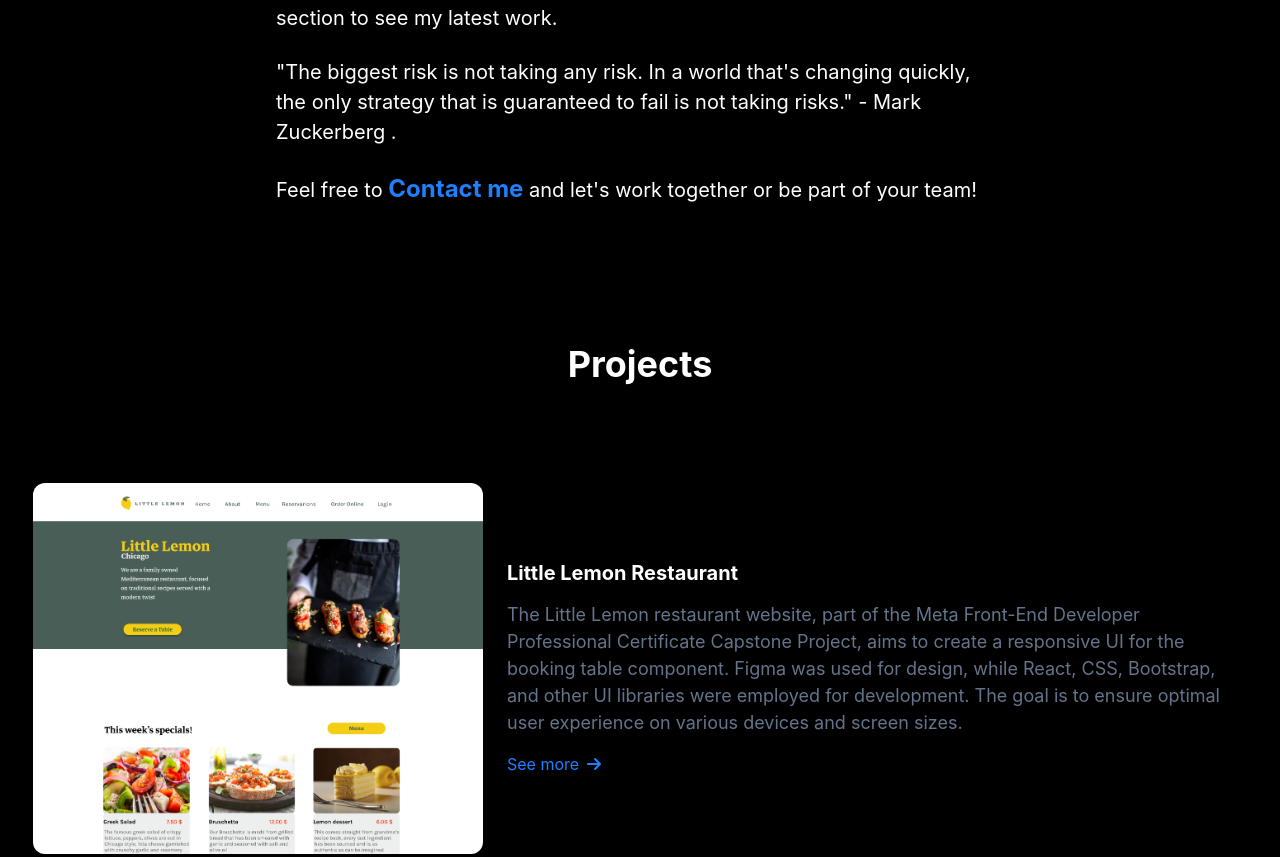
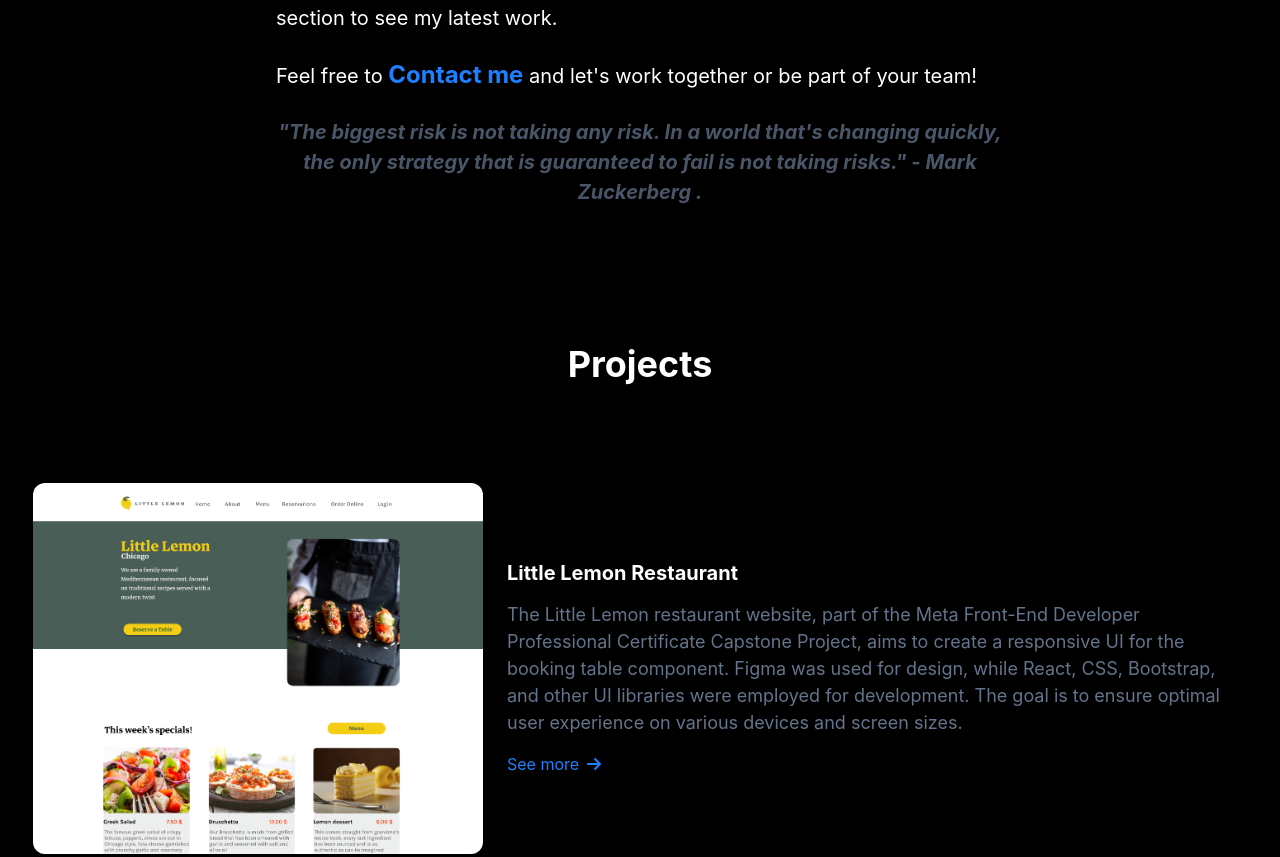
Before and after one commit to royMatar/portfolio-website, a React (Create React App) app: page / in a window 1280 px wide. Shown: the part 1503-2360 px from the top of the page. Built offline with nearby package versions, Linux system fonts and the light colour scheme; no server answers.

Commit message:
About section updated

```diff
--- a/src/components/AboutSection.jsx
+++ b/src/components/AboutSection.jsx
@@ -107,20 +107,42 @@
             <Tooltip label="ISTP">Personality type</Tooltip>
           </span>{" "}
           shows, i'm built to tackle problems and build cool stuff, with a great
-          interest in cryptocurrencies. You can check my <Link className="textblue" color={"#1e80ff"} onClick={handleClick("projects")}>Projects</Link> section to see
-          my latest work.
+          interest in cryptocurrencies. You can check my{" "}
+          <Link
+            className="textblue"
+            color={"#1e80ff"}
+            onClick={handleClick("projects")}
+          >
+            Projects
+          </Link>{" "}
+          section to see my latest work.
         </Text>
         <br />
         <Text fontSize={{ base: "lg", md: "xl" }}>
+          Feel free to{" "}
+          <Link
+            className="textblue"
+            color={"#1e80ff"}
+            onClick={handleClick("contactme")}
+          >
+            Contact me
+          </Link>{" "}
+          and let's work together or be part of your team!
+        </Text>
+        <br />
+
+        <Text
+          fontSize={{ base: "lg", md: "xl" }}
+          fontStyle="italic"
+          fontWeight="bold"
+          textAlign="center"
+          color="gray.600"
+        >
           "The biggest risk is not taking any risk. In a world that's changing
           quickly, the only strategy that is guaranteed to fail is not taking
           risks." - Mark Zuckerberg .
         </Text>
-        <br />
-        <Text fontSize={{ base: "lg", md: "xl" }}>
-          Feel free to <Link className="textblue" color={"#1e80ff"} onClick={handleClick("contactme")}>Contact me</Link> and let's work together or be part of your
-          team!
-        </Text>
+
         {/* <SlickAutoPlay /> */}
       </Box>
     </FullScreenSection>
```
